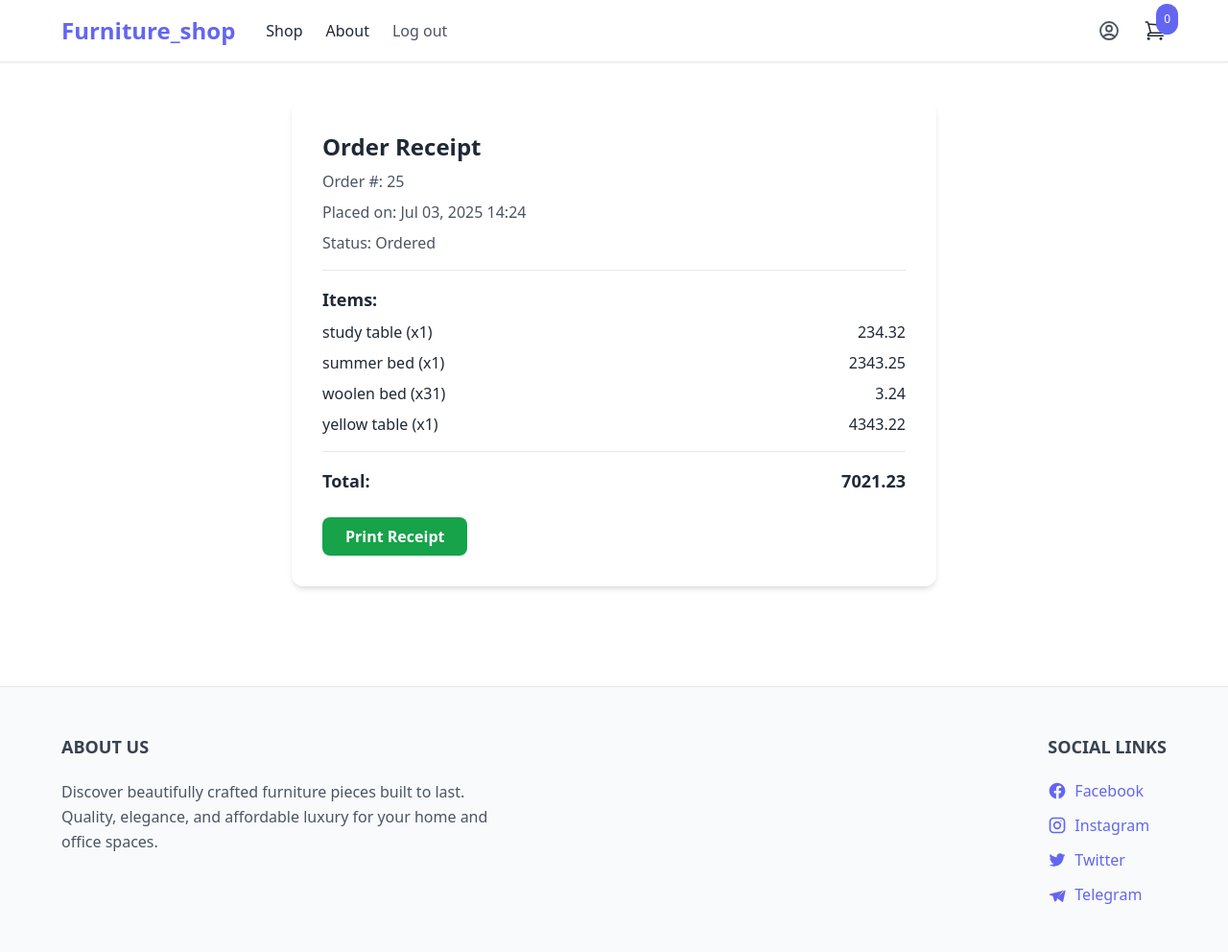
After one commit to itsmedarpan/EcommerceUsingDjango, a Django app: page /order/receipt/25/ in a window 1280 px wide. The commit adds this page. Shown: the whole page at 96% size. Run offline with Django 5.2, Linux system fonts and the light colour scheme; a user stored in the database is signed in; data comes from the database, SQL or seed files in the repository; both versions use the stored data as it was after the commit; some libraries are stand-ins or nearby versions.

Commit message:
refactoring_I

```diff
--- a/Furniture_shop/cart/templates/cart/success.html
+++ b/Furniture_shop/cart/templates/cart/success.html
@@ -9,6 +9,7 @@
     </div>
     <h1 class="text-3xl font-bold text-gray-800 mb-4">Thank you for your purchase!</h1>
     <p class="text-lg text-gray-600 mb-6">Your payment was successful and your order has been received.<br>We will contact you soon with shipping details.</p>
+    <button onclick="window.print()" class="inline-block px-8 py-3 rounded-xl bg-green-600 hover:bg-green-700 text-white font-semibold transition mr-4">Print Receipt</button>
     <a href="/" class="inline-block px-8 py-3 rounded-xl bg-purple-600 hover:bg-purple-700 text-white font-semibold transition">Back to Home</a>
 </div>
 {% endblock %}
--- a/Furniture_shop/core/templates/core/about.html
+++ b/Furniture_shop/core/templates/core/about.html
@@ -3,7 +3,6 @@
 {% block title %}About Us{% endblock %}
 {% block content %}
 <div class="max-w-5xl mx-auto p-6">
-    <!-- Hero Section -->
     <div class="mb-12 flex flex-col md:flex-row items-center gap-8">
         <img src="{% static 'images/shop_image.jpg' %}" alt="Furniture Shop Biratnagar" class="rounded-2xl shadow-lg w-full md:w-1/2 h-72 md:h-96 object-cover">
         <div class="text-center md:text-left md:w-1/2">
@@ -14,7 +13,6 @@
         </div>
     </div>
 
-    <!-- Google Map Section -->
     <div class="mb-16">
         <h2 class="text-3xl font-semibold mb-6 text-gray-800 text-center">Visit Us in Biratnagar</h2>
         <div class="w-full h-80 rounded-xl overflow-hidden shadow-lg">
@@ -30,7 +28,6 @@
         </div>
     </div>
 
-    <!-- Contact Info -->
     <div class="bg-gradient-to-r from-purple-50 to-blue-50 rounded-2xl p-8 shadow-md text-center">
         <h2 class="text-2xl font-semibold mb-4 text-gray-800">Contact Information</h2>
         <div class="flex flex-col md:flex-row justify-center gap-8">
--- a/Furniture_shop/core/templates/core/base.html
+++ b/Furniture_shop/core/templates/core/base.html
@@ -5,6 +5,9 @@
     <meta name="viewport" content="width=device-width, initial-scale=1.0">
     <script src="https://cdn.tailwindcss.com"></script>
     <title>{% block title %}{% endblock %} | Furniture Shop</title>
+    {% block styles %}
+    {% endblock %}
+
 </head>
 <body class="bg-white text-gray-800">
 
--- a/Furniture_shop/core/templates/core/myaccount.html
+++ b/Furniture_shop/core/templates/core/myaccount.html
@@ -23,7 +23,7 @@
         {% for order in page_obj.object_list %}
             <div class="w-full mb-8 p-6 bg-white rounded-2xl shadow-md hover:shadow-lg transition">
                 <div class="flex items-center justify-between mb-4">
-                    <a href="#" class="text-lg font-medium text-[#4f46e5] hover:underline">Order #{{ order.id }}</a>
+                    <a href="{% url 'order_receipt' order.id %}" class="text-lg font-medium text-[#4f46e5] hover:underline">Order #{{ order.id }}</a>
                     <span class="text-sm text-gray-400">Placed on {{ order.created_at|date:"M d, Y" }}</span>
                 </div>
 
@@ -58,6 +58,9 @@
                     <span class="font-medium text-lg text-gray-700">Order Total:</span>
                     <span class="text-xl font-bold text-[#6366f1]">${{ order.get_order_display_price|floatformat:2 }}</span>
                 </div>
+                <div class="border-t mt-4 pt-4 flex items-center justify-between">
+                    <a href="{% url 'order_receipt' order.id %}" class="inline-block px-4 py-2 rounded-lg bg-green-600 hover:bg-green-700 text-white font-semibold transition">View/Print Receipt</a>
+                </div>
             </div>
         {% endfor %}
         <div class="flex justify-center mt-8">
--- /dev/null
+++ b/Furniture_shop/order/templates/order/receipt.html
@@ -0,0 +1,28 @@
+{% extends 'core/base.html' %}
+{% block title %}Order Receipt{% endblock %}
+{% block content %}
+<div class="max-w-2xl mx-auto py-10">
+    <div class="receipt bg-white p-8 rounded-xl shadow-md">
+        <h2 class="text-2xl font-bold mb-2">Order Receipt</h2>
+        <p class="mb-2 text-gray-600">Order #: {{ order.id }}</p>
+        <p class="mb-2 text-gray-600">Placed on: {{ order.created_at|date:"M d, Y H:i" }}</p>
+        <p class="mb-2 text-gray-600">Status: {{ order.get_status_display }}</p>
+        <hr class="my-4">
+        <h3 class="text-lg font-semibold mb-2">Items:</h3>
+        <ul class="mb-4">
+            {% for item in order.items.all %}
+            <li class="flex justify-between mb-2">
+                <span>{{ item.product.name }} (x{{ item.quantity }})</span>
+                <span>{{ item.product.get_display_price|floatformat:2 }}</span>
+            </li>
+            {% endfor %}
+        </ul>
+        <hr class="my-4">
+        <div class="flex justify-between font-bold text-lg">
+            <span>Total:</span>
+            <span>{{ order.get_order_display_price|floatformat:2 }}</span>
+        </div>
+        <button onclick="window.print()" class="mt-6 px-6 py-2 rounded-lg bg-green-600 hover:bg-green-700 text-white font-semibold transition">Print Receipt</button>
+    </div>
+</div>
+{% endblock %}
--- a/Furniture_shop/order/urls.py
+++ b/Furniture_shop/order/urls.py
@@ -1,6 +1,7 @@
 from django.urls import path
-from .views import start_order
+from .views import start_order, order_receipt
 
 urlpatterns = [
     path('start_order/', start_order, name='start_order'),
+    path('receipt/<int:order_id>/', order_receipt, name='order_receipt'),
 ]
--- a/Furniture_shop/order/views.py
+++ b/Furniture_shop/order/views.py
@@ -3,6 +3,7 @@ import stripe
 
 from django.conf import settings
 from django.http import JsonResponse
+from django.shortcuts import render, get_object_or_404
 
 from cart.cart import Cart
 
@@ -64,3 +65,7 @@ def start_order(request):
     cart.clear()
 
     return JsonResponse({'session': session, 'order': payment_intent})
+
+def order_receipt(request, order_id):
+    order = get_object_or_404(Order, id=order_id, user=request.user)
+    return render(request, 'order/receipt.html', {'order': order})
```
Also changed, not shown: Furniture_shop/db.sqlite3.
